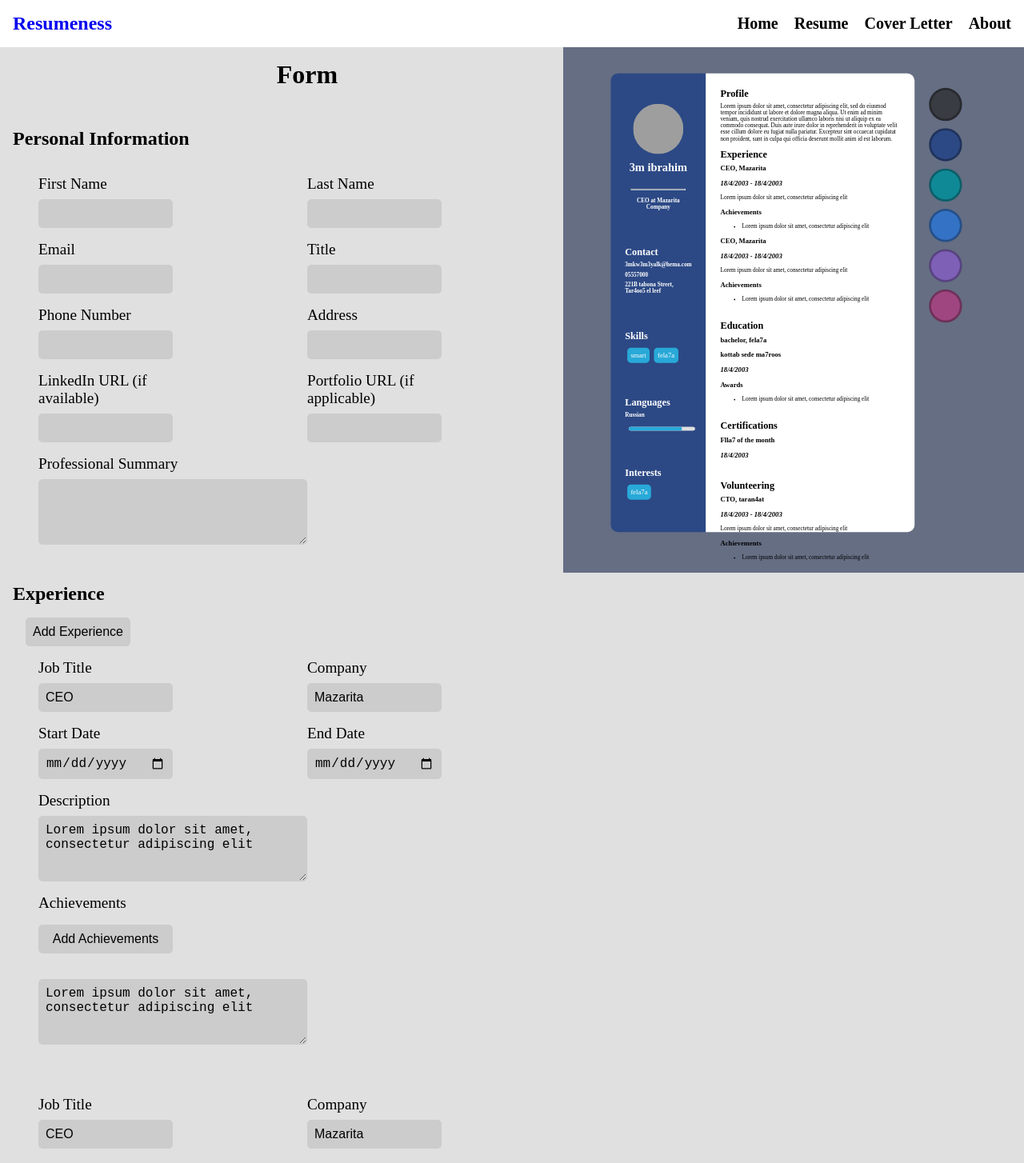
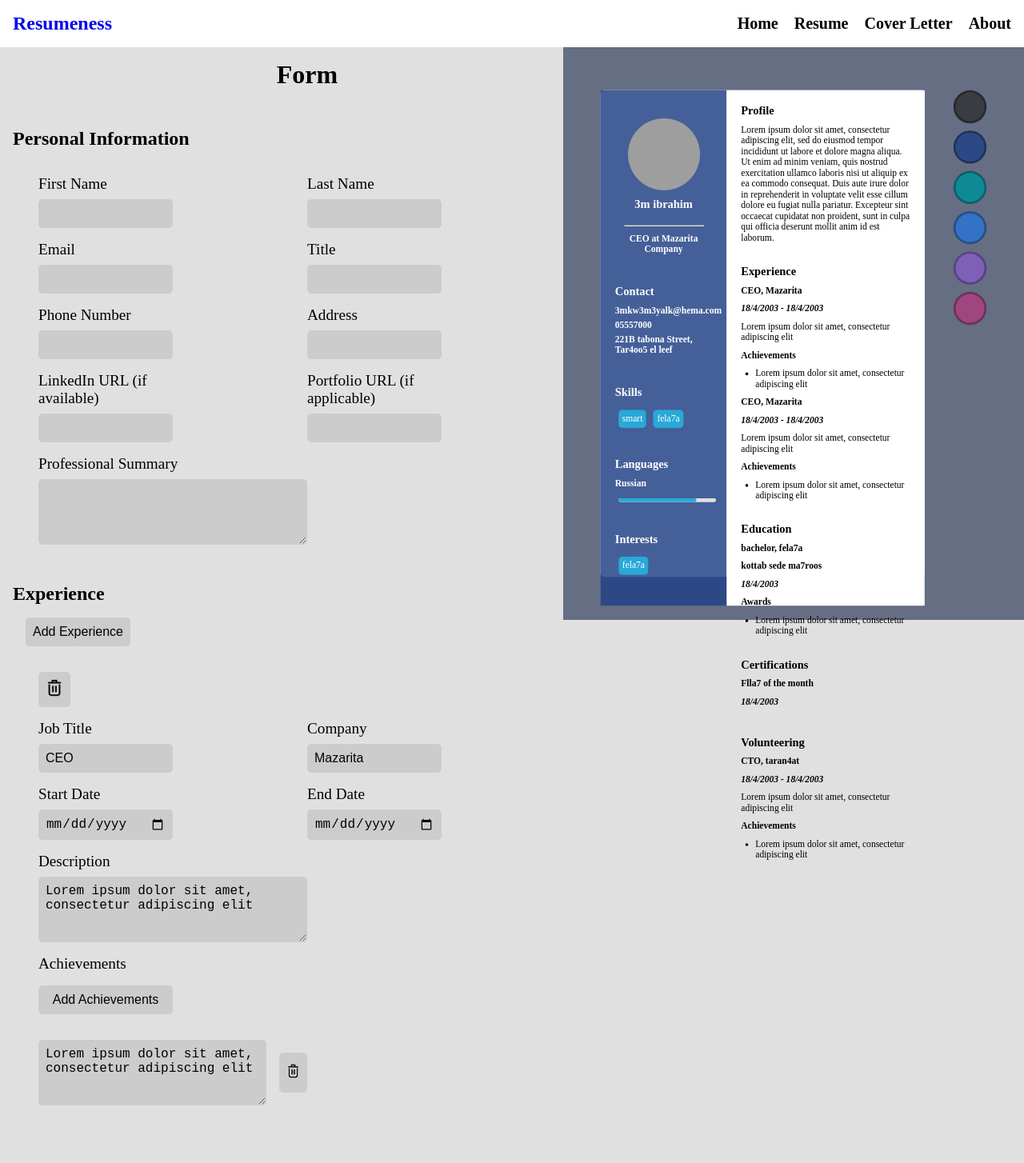
Before and after one commit to The-White-Hats/Resumeness, a React (Vite) app: page /resume in a window 1280 px wide. Shown: the top 1454 px of the page at 80% size. Built offline with nearby package versions, Linux system fonts and the light colour scheme; grey boxes are pictures that could not be loaded.

Commit message:
can delete section + copied some code

```diff
--- a/src/pages/resume/sub/form/Form.scss
+++ b/src/pages/resume/sub/form/Form.scss
@@ -44,7 +44,14 @@ $input-color: #cccccc;
             .big {
                 grid-column: 1/3;
             }
-
+            button {
+                grid-column: 1/3;
+                margin: 1rem 0px 1rem 0px;
+                width: 2.5rem;
+                img {
+                    width: 100%;
+                }
+            }
             .form-element {
                 display: flex;
                 flex-direction: column;
@@ -71,7 +78,19 @@ $input-color: #cccccc;
                     width: 50%;
                 }
                 .achievement {
+                    display: flex;
+                    flex-direction: row;
                     width: 100%;
+                    textarea {
+                        width: 100%;
+                    }
+                    button {
+                        margin: 1rem 0px 1rem 1rem;
+                        width: 2.5rem;
+                        img {
+                            width: 100%;
+                        }
+                    }
                 }
             }
         }
--- a/src/pages/resume/sub/form/form.css
+++ b/src/pages/resume/sub/form/form.css
@@ -39,6 +39,14 @@
 .form-wrapper form .Form .big {
   grid-column: 1/3;
 }
+.form-wrapper form .Form button {
+  grid-column: 1/3;
+  margin: 1rem 0px 1rem 0px;
+  width: 2.5rem;
+}
+.form-wrapper form .Form button img {
+  width: 100%;
+}
 .form-wrapper form .Form .form-element {
   display: flex;
   flex-direction: column;
@@ -66,5 +74,17 @@
   width: 50%;
 }
 .form-wrapper form .Form .form-element .achievement {
+  display: flex;
+  flex-direction: row;
+  width: 100%;
+}
+.form-wrapper form .Form .form-element .achievement textarea {
+  width: 100%;
+}
+.form-wrapper form .Form .form-element .achievement button {
+  margin: 1rem 0px 1rem 1rem;
+  width: 2.5rem;
+}
+.form-wrapper form .Form .form-element .achievement button img {
   width: 100%;
 }/*# sourceMappingURL=Form.css.map */
--- a/src/pages/resume/sub/form/form.tsx
+++ b/src/pages/resume/sub/form/form.tsx
@@ -63,7 +63,6 @@ const Form = () => {
                 jobDescription: '',
                 achievements: [],
             }
-            console.log(idCounter)
             idCounter++
             SetExperience([...experienceArr, newExperience])
         },
@@ -80,33 +79,43 @@ const Form = () => {
             if (secondIndex === -1) {
                 updatedObject = {
                     ...updatedObject,
-                    [property]:event.target.value
+                    [property]: event.target.value,
                 }
-            }
-            else {
+            } else {
                 const achievements = [...updatedObject.achievements]
                 achievements[secondIndex] = event.target.value
                 updatedObject = {
                     ...updatedObject,
-                    achievements: achievements
+                    achievements: achievements,
                 }
             }
             newArray[index] = updatedObject
             SetExperience(newArray)
         },
-        addAchievement: (index: number) => {
-            const newAchievement: string = ''
+        updateAchievement: (index: number, secondIndex: number = -1) => {
             const newArray = [...experienceArr]
             let updatedObject = { ...newArray[index] }
-            updatedObject.achievements = [
-                ...updatedObject.achievements,
-                newAchievement,
+            const achievements = [
+                ...updatedObject.achievements.slice(0, secondIndex),
+                ...updatedObject.achievements.slice(secondIndex + 1),
             ]
+            updatedObject.achievements =
+                secondIndex === -1
+                    ? [...updatedObject.achievements, '']
+                    : achievements
             newArray[index] = updatedObject
             SetExperience(newArray)
         },
+        deleteExperience: (index: number) => {
+            const newArray = [
+                ...experienceArr.slice(0, index),
+                ...experienceArr.slice(index + 1),
+            ]
+            SetExperience(newArray)
         }
-    const addEducation = () => {
+    }
+    const handleEducation = {
+        addEducation: () => {
             const newEducation: form.education = {
                 id: idCounter,
                 degree: '',
@@ -117,16 +126,89 @@ const Form = () => {
             }
             idCounter++
             SetEducation([...educationArr, newEducation])
+        },
+        updateEducation: (
+            event:
+                | React.ChangeEvent<HTMLInputElement>
+                | React.ChangeEvent<HTMLTextAreaElement>,
+            index: number,
+            property: keyof form.education,
+            secondIndex: number = -1
+        ) => {
+            const newArray = [...educationArr]
+            let updatedObject = { ...newArray[index] }
+            if (secondIndex === -1) {
+                updatedObject = {
+                    ...updatedObject,
+                    [property]: event.target.value,
                 }
-    const addSkill = () => {
+            } else {
+                const awards = [...updatedObject.awards]
+                awards[secondIndex] = event.target.value
+                updatedObject = {
+                    ...updatedObject,
+                    awards: awards,
+                }
+            }
+            newArray[index] = updatedObject
+            SetEducation(newArray)
+        },
+        updateAward: (index: number, secondIndex: number = -1) => {
+            const newArray = [...educationArr]
+            let updatedObject = { ...newArray[index] }
+            const achievements = [
+                ...updatedObject.awards.slice(0, secondIndex),
+                ...updatedObject.awards.slice(secondIndex + 1),
+            ]
+            updatedObject.awards =
+                secondIndex === -1
+                    ? [...updatedObject.awards, '']
+                    : achievements
+            newArray[index] = updatedObject
+            SetEducation(newArray)
+        },
+        deleteEducation: (index: number) => {
+            const newArray = [
+                ...educationArr.slice(0, index),
+                ...educationArr.slice(index + 1),
+            ]
+            SetEducation(newArray)
+        }
+    }
+    const handleSkill = {
+        addSkill: () => {
             const newSkill: form.skill = {
                 id: idCounter,
                 skill: '',
             }
             idCounter++
             SetSkills([...skillArr, newSkill])
+        },
+        updateSkill: (
+            event:
+                | React.ChangeEvent<HTMLInputElement>
+                | React.ChangeEvent<HTMLTextAreaElement>,
+            index: number,
+        ) => {
+            const newArray = [...skillArr]
+            let updatedObject = { ...newArray[index] }
+                updatedObject = {
+                    ...updatedObject,
+                    skill: event.target.value,
                 }
-    const addLanguage = () => {
+            newArray[index] = updatedObject
+            SetSkills(newArray)
+        },
+        deleteSkill: (index: number) => {
+            const newArray = [
+                ...skillArr.slice(0, index),
+                ...skillArr.slice(index + 1),
+            ]
+            SetSkills(newArray)
+        }
+    }
+    const handleLnaugage = {
+        addLanguage: () => {
             const newLanguage: form.language = {
                 id: idCounter,
                 language: '',
@@ -134,8 +216,33 @@ const Form = () => {
             }
             idCounter++
             SetLanguages([...languageArr, newLanguage])
+        },
+        updateLanguage: (
+            event:
+                | React.ChangeEvent<HTMLInputElement>
+                | React.ChangeEvent<HTMLTextAreaElement>,
+            property: keyof form.language,
+            index: number,
+        ) => {
+            const newArray = [...languageArr]
+            let updatedObject = { ...newArray[index] }
+                updatedObject = {
+                    ...updatedObject,
+                    [property]: event.target.value,
                 }
-    const addCertification = () => {
+            newArray[index] = updatedObject
+            SetLanguages(newArray)
+        },
+        deleteLanguage: (index: number) => {
+            const newArray = [
+                ...languageArr.slice(0, index),
+                ...languageArr.slice(index + 1),
+            ]
+            SetLanguages(newArray)
+        }
+    }
+    const handleCertification = {
+        addCertification: () => {
             const newCertification: form.certification = {
                 id: idCounter,
                 certification: '',
@@ -143,27 +250,62 @@ const Form = () => {
             }
             idCounter++
             SetCertifications([...certificationArr, newCertification])
+        },
+        updateCertification: (
+            event:
+                | React.ChangeEvent<HTMLInputElement>
+                | React.ChangeEvent<HTMLTextAreaElement>,
+            property: keyof form.certification,
+            index: number,
+        ) => {
+            const newArray = [...certificationArr]
+            let updatedObject = { ...newArray[index] }
+                updatedObject = {
+                    ...updatedObject,
+                    [property]: event.target.value,
                 }
-    const addVolunteering = () => {
-        const newVolunteering: form.experience = {
-            id: idCounter,
-            jobTitle: '',
-            company: '',
-            startDate: '',
-            endDate: '',
-            jobDescription: '',
-            achievements: [],
+            newArray[index] = updatedObject
+            SetCertifications(newArray)
+        },
+        deleteCertification: (index: number) => {
+            const newArray = [
+                ...certificationArr.slice(0, index),
+                ...certificationArr.slice(index + 1),
+            ]
+            SetCertifications(newArray)
         }
-        idCounter++
-        SetVolunteering([...volunteeringArr, newVolunteering])
     }
-    const addInterest = () => {
+    const handleInterest = {
+        addInterest: () => {
             const newInterest: form.interest = {
                 id: idCounter,
                 interest: '',
             }
             idCounter++
             SetInterests([...interestArr, newInterest])
+        },
+        updateInterest: (
+            event:
+                | React.ChangeEvent<HTMLInputElement>
+                | React.ChangeEvent<HTMLTextAreaElement>,
+            index: number,
+        ) => {
+            const newArray = [...interestArr]
+            let updatedObject = { ...newArray[index] }
+                updatedObject = {
+                    ...updatedObject,
+                    interest: event.target.value,
+                }
+            newArray[index] = updatedObject
+            SetInterests(newArray)
+        },
+        deleteInterest: (index: number) => {
+            const newArray = [
+                ...interestArr.slice(0, index),
+                ...interestArr.slice(index + 1),
+            ]
+            SetInterests(newArray)
+        }
     }
 
     return (
@@ -263,10 +405,18 @@ const Form = () => {
                 <button type="button" onClick={handleExperience.addExperience}>
                     Add Experience
                 </button>
-                <div className="Sec-form">
+                <div>
                     {experienceArr.map((experience, index) => {
                         return (
                             <div className="Form" key={experience.id}>
+                                <button
+                                    type="button"
+                                    onClick={() =>
+                                        handleExperience.deleteExperience(index)
+                                    }
+                                >
+                                    <img src="/delete.png" alt="delete" />
+                                </button>
                                 <div className="form-element">
                                     <label>Job Title</label>
                                     <input
@@ -341,18 +491,23 @@ const Form = () => {
                                     <button
                                         type="button"
                                         onClick={() =>
-                                            handleExperience.addAchievement(
+                                            handleExperience.updateAchievement(
                                                 index
                                             )
                                         }
                                     >
                                         Add Achievements
                                     </button>
-                                    {
-                                        experience.achievements.map(
+                                    {experience.achievements.map(
                                         (achievement, secondIndex) => {
                                             return (
-                                                <div key={String(experience.id) + String(secondIndex)} className="form-element achievement">
+                                                <div
+                                                    key={
+                                                        String(experience.id) +
+                                                        String(secondIndex)
+                                                    }
+                                                    className="form-element achievement"
+                                                >
                                                     <textarea
                                                         defaultValue={
                                                             achievement
@@ -366,6 +521,20 @@ const Form = () => {
                                                             )
                                                         }
                                                     />
+                                                    <button
+                                                        type="button"
+                                                        onClick={() =>
+                                                            handleExperience.updateAchievement(
+                                                                index,
+                                                                secondIndex
+                                                            )
+                                                        }
+                                                    >
+                                                        <img
+                                                            src="/delete.png"
+                                                            alt="delete"
+                                                        />
+                                                    </button>
                                                 </div>
                                             )
                                         }
--- a/src/pages/resume/sub/preview-wrapper/preview/style.css
+++ b/src/pages/resume/sub/preview-wrapper/preview/style.css
@@ -1,13 +1,13 @@
 .preview {
   aspect-ratio: 1/1.4142;
-  width: 33vw;
+  width: 600px;
   display: flex;
   flex-direction: row;
   border-radius: 10px;
-  background-color: transparent;
-  border-radius: 9px;
-  /* margin: auto; */
-  margin-bottom: 20px;
+  background-color: #fff;
+  border-radius: 5px;
+  margin: auto;
+  margin: 20px;
   color: #fff;
 }
 
@@ -25,7 +25,6 @@
   height: 100%;
   padding: 20px;
   background-color: rgba(34, 66, 134, 0.8392156863);
-  border-radius: 10px 0px 0px 10px;
 }
 
 .profile {
@@ -39,8 +38,8 @@
   align-items: center;
 }
 .profile img {
-  width: 70px;
-  height: 70px;
+  width: 100px;
+  height: 100px;
   border-radius: 50%;
   margin-bottom: 10px;
 }
@@ -77,17 +76,12 @@
 .links a {
   display: flex;
   flex-direction: row;
-
 }
 .links a img {
   width: 15px;
   height: 15px;
 }
 .links a h6 {
-  font-size: 0.6em;
-  margin:0;
-  position: relative;
-  top: 2px;
   text-decoration: none;
   color: #fff;
 }
@@ -129,11 +123,11 @@
   list-style: none;
 }
 .box-of-boxes li {
-  font-size: 0.6em;
+  font-size: 0.8em;
   border-radius: 5px;
   background-color: #28a9d8;
   padding: 5px;
-  margin: 3px;
+  margin: 5px;
   color: #ffffff;
 }
 
@@ -158,12 +152,12 @@ progress::-moz-progress-bar {
 }
 
 h2 {
-  font-size: .85em;
-  margin-bottom: 5px;
+  font-size: 1em;
+  margin-bottom: 10px;
 }
 
 h6 {
-  font-size: 0.5em;
+  font-size: 0.8em;
   margin-bottom: 5px;
 }
 
@@ -173,18 +167,17 @@ h6 {
   padding: 20px;
   background-color: #fff;
   color: #000;
-  border-radius: 0px 10px 10px 0px;
 }
-p {
-  font-size: 0.5em;
+.main p {
+  font-size: 0.8em;
   margin-bottom: 10px;
 }
 .main li {
-  font-size: 0.5em;
-  margin-left: 30px;
+  font-size: 0.8em;
+  margin-left: 20px;
 }
 .main h3 {
-  font-size: 0.6em;
+  font-size: 0.8em;
   margin-bottom: 10px;
 }
 
@@ -195,6 +188,7 @@ p {
   align-items: flex-start;
   align-content: left;
   width: 100%;
+  margin-bottom: 20px;
 }
 
 .experience {
@@ -204,7 +198,7 @@ p {
   align-items: flex-start;
   align-content: left;
   width: 100%;
-  margin-bottom: 15px;
+  margin-bottom: 20px;
 }
 .experience div {
   margin-bottom: 10px;
@@ -217,7 +211,7 @@ p {
   align-items: flex-start;
   align-content: left;
   width: 100%;
-  margin-bottom: 15px;
+  margin-bottom: 20px;
 }
 .education div {
   margin-bottom: 10px;
@@ -230,7 +224,7 @@ p {
   align-items: flex-start;
   align-content: left;
   width: 100%;
-  margin-bottom: 10px;
+  margin-bottom: 20px;
 }
 .certifications div {
   margin-bottom: 10px;
@@ -252,6 +246,4 @@ p {
 
 .hide {
   display: none;
-}
-
-/*# sourceMappingURL=style.css.map */
+}/*# sourceMappingURL=style.css.map */
```
Also changed, not shown: public/delete.png (added), public/plus.png (added). Lines whose indentation alone changed are shown as unchanged.
